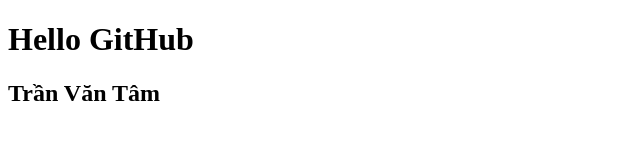
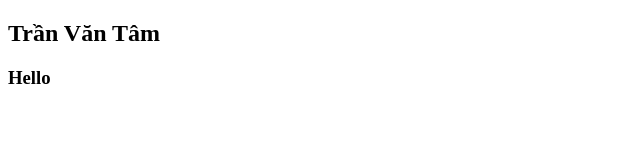
Before and after one commit to trantam1984/demo1, a plain HTML site: page index.html in a window 1280 px wide. Shown: the whole page, without its empty margins (0-640 px from the left). Drawn offline with Linux system fonts and the light colour scheme.

Commit message:
edit file index.html and transfer to nhanh1

```diff
--- a/index.html
+++ b/index.html
@@ -6,7 +6,7 @@
     <title>Demo GitHub</title>
 </head>
 <body>
-    <h1>Hello GitHub</h1>
     <h2>Trần Văn Tâm</h2>
+    <h3>Hello</h3>
 </body>
 </html>
```
